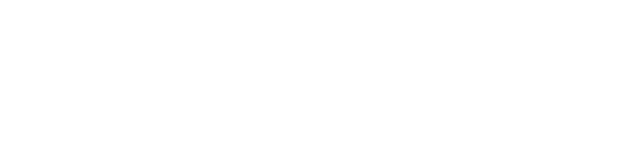
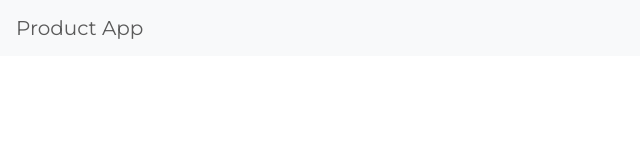
Before and after one commit to YurleySolimer/POO_JS, a plain HTML site: page AplicacionProducto/index.html in a window 1280 px wide. Shown: the whole page, without its empty margins (0-640 px from the left). Drawn offline with nearby package versions, Linux system fonts and the light colour scheme.

Commit message:
Añadiendo Estilos

```diff
--- a/AplicacionProducto/index.html
+++ b/AplicacionProducto/index.html
@@ -3,12 +3,19 @@
 
 <head>
 	<title>APP DE PRODUCTOS</title>
+	<link rel="stylesheet" type="text/css" href="https://bootswatch.com/4/minty/bootstrap.min.css">
 </head>
 
 <body>
 	<script src="app.js">
 
 	</script>
+
+	<nav class = "navbar navbar-light bg-light">
+		<a href="/" class = "navbar-brand">
+			Product App
+		</a>
+	</nav>
 </body>
 
 </html>
```
